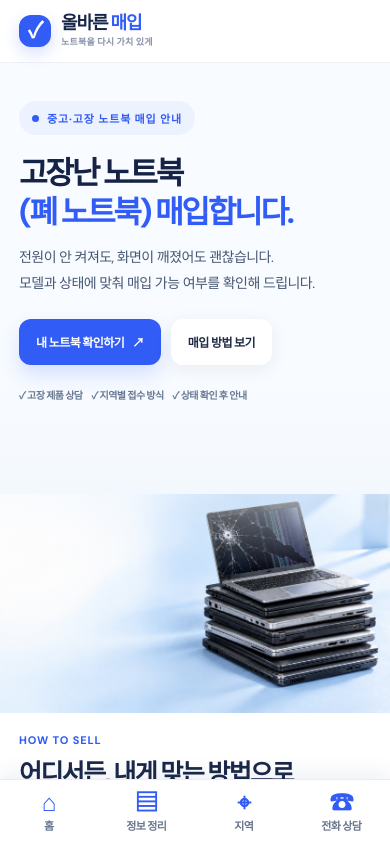
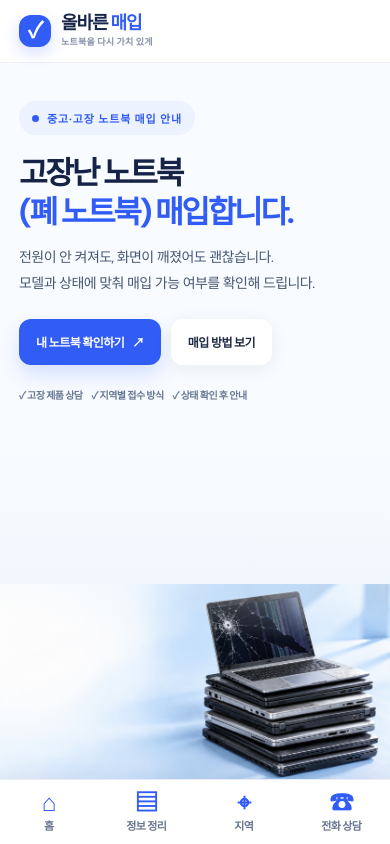
Before and after one commit to cms459800-wq/olbareun-laptop, a Next.js app: page / in a window 390 px wide. Shown: the top 844 px of the page. Built offline with nearby package versions, Linux system fonts and the light colour scheme; no server answers.

Commit message:
Style hero phone and Kakao contact icons

```diff
--- a/src/app/globals.css
+++ b/src/app/globals.css
@@ -99,3 +99,12 @@
  .hero-background-image{object-fit:contain;object-position:center bottom}
  .hero-photo::after{background:linear-gradient(180deg,#f8fbff 0%,#f8fbff 48%,rgba(248,251,255,.8) 59%,transparent 78%)}
 }
+
+.hero-contact{display:flex;flex-wrap:wrap;gap:12px;margin:0 0 24px}
+.hero-contact>a,.hero-contact>div{display:flex;align-items:center;gap:11px;border-radius:14px;padding:12px 16px;background:#ffffffed;border:1px solid #dde6f4;box-shadow:0 5px 18px #20385b08}
+.hero-contact-icon{display:grid;place-items:center;width:40px;height:40px;border-radius:12px;background:#edf2ff;color:#315cf6;flex:none}
+.hero-contact-kakao .hero-contact-icon{background:#fee500;color:#3c1e1e}
+.hero-contact small{display:block;font-size:12px;font-weight:700;color:#65718a;margin-bottom:3px}
+.hero-contact strong{display:block;font-size:20px;letter-spacing:-.02em;color:#192849;white-space:nowrap}
+.hero-contact-phone:hover{border-color:#315cf6}
+@media(max-width:680px){.hero-contact{gap:8px}.hero-contact>a,.hero-contact>div{padding:10px 12px;gap:8px}.hero-contact strong{font-size:17px}.hero-contact-icon{width:34px;height:34px}.hero-photo .hero{min-height:740px}}
```
